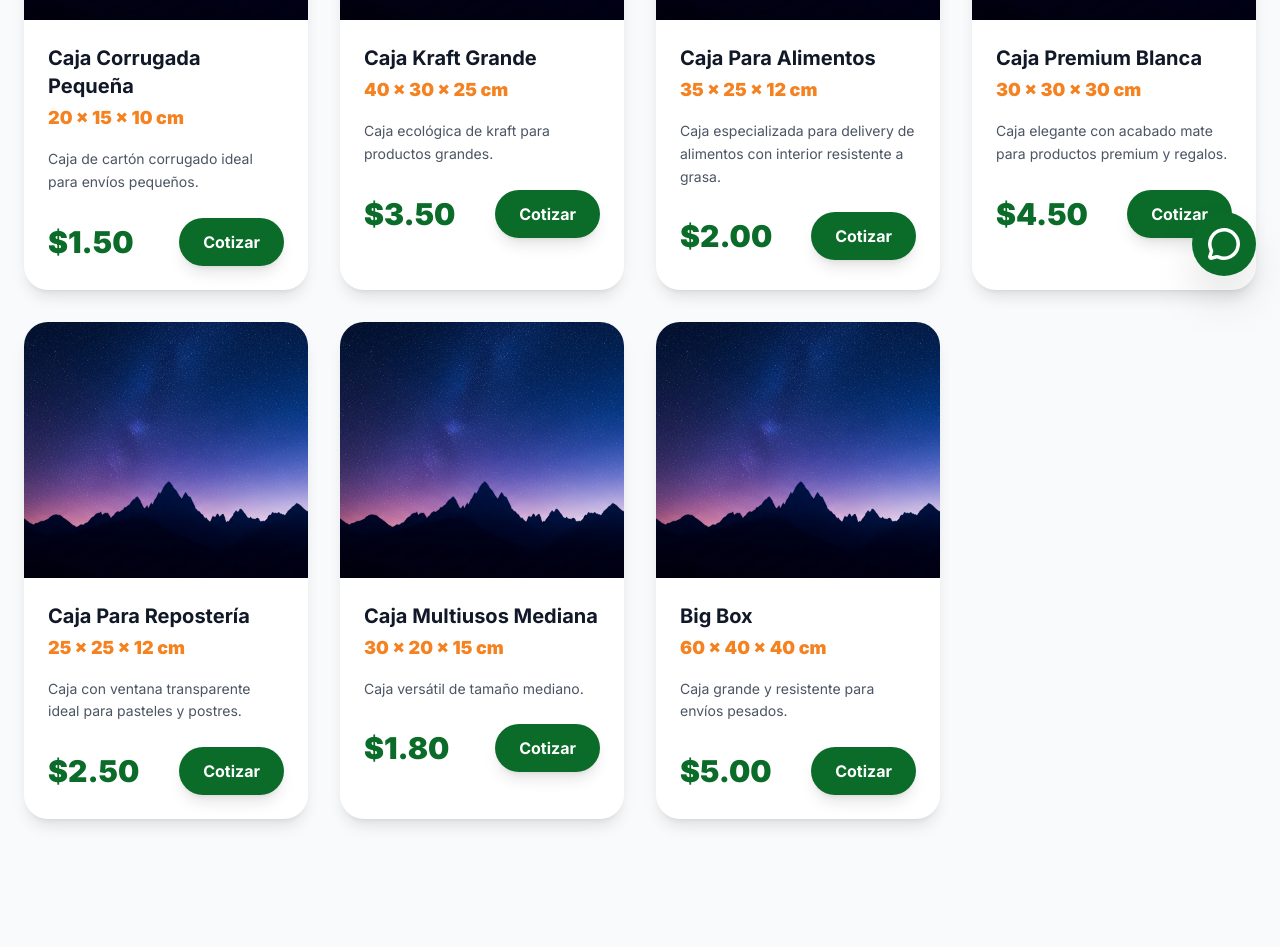
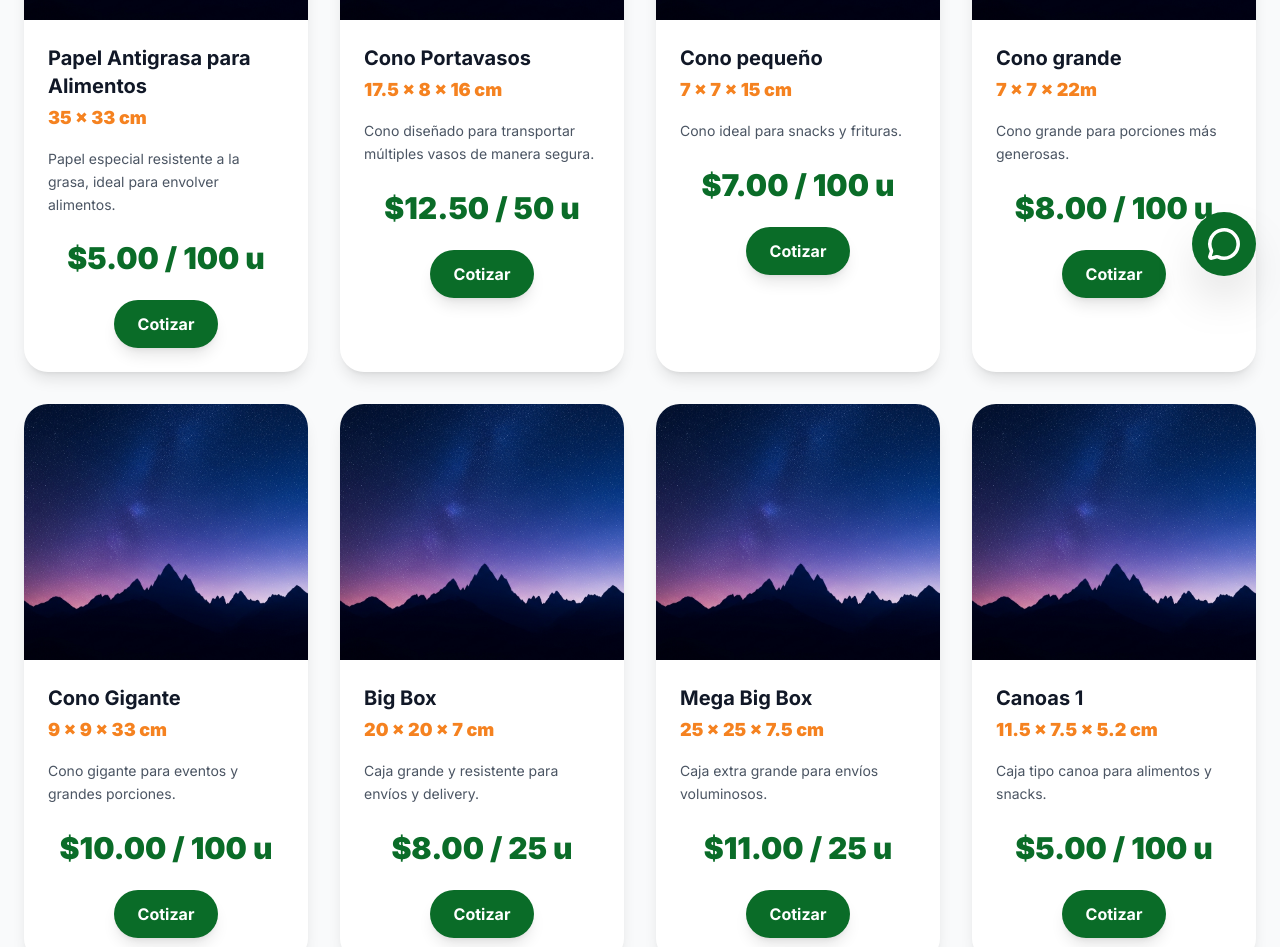
Before and after one commit to FelipeZapata137/Wayna-Web, a React (Vite) app: page /tienda in a window 1280 px wide. Shown: the part 500-1447 px from the top of the page. Built offline with nearby package versions, Linux system fonts and the light colour scheme.

Commit message:
Agregamos precios y detalles de los productos.
Pendiente:
1. Generar Secciones
2. Agregar fotos reales

```diff
--- a/src/components/Shop.jsx
+++ b/src/components/Shop.jsx
@@ -1,58 +1,375 @@
 const products = [
   {
     id: 1,
-    name: "Caja Corrugada Pequeña",
-    desc: "Caja de cartón corrugado ideal para envíos pequeños.",
-    dimensions: "20 x 15 x 10 cm",
-    price: 1.50,
+    name: "Papel Antigrasa para Alimentos",
+    desc: "Papel especial resistente a la grasa, ideal para envolver alimentos.",
+    dimensions: "35 x 33 cm",
+    price: 5.00,
+    units: 100,
     image: "/assets/arte.png",
   },
+  // Sección Conos
   {
     id: 2,
-    name: "Caja Kraft Grande",
-    desc: "Caja ecológica de kraft para productos grandes.",
-    dimensions: "40 x 30 x 25 cm",
-    price: 3.50,
+    name: "Cono Portavasos",
+    desc: "Cono diseñado para transportar múltiples vasos de manera segura.",
+    dimensions: "17.5 x 8 x 16 cm",
+    price: 12.50,
+    units: 50,
     image: "/assets/arte.png",
   },
   {
     id: 3,
-    name: "Caja Para Alimentos",
-    desc: "Caja especializada para delivery de alimentos con interior resistente a grasa.",
-    dimensions: "35 x 25 x 12 cm",
-    price: 2.00,
+    name: "Cono pequeño",
+    desc: "Cono ideal para snacks y frituras.",
+    dimensions: "7 x 7 x 15 cm",
+    price: 7.00,
+    units: 100,
     image: "/assets/arte.png",
   },
   {
     id: 4,
-    name: "Caja Premium Blanca",
-    desc: "Caja elegante con acabado mate para productos premium y regalos.",
-    dimensions: "30 x 30 x 30 cm",
-    price: 4.50,
+    name: "Cono grande",
+    desc: "Cono grande para porciones más generosas.",
+    dimensions: "7 x 7 x 22m",
+    price: 8.00,
+    units: 100,
     image: "/assets/arte.png",
   },
   {
     id: 5,
-    name: "Caja Para Repostería",
-    desc: "Caja con ventana transparente ideal para pasteles y postres.",
-    dimensions: "25 x 25 x 12 cm",
-    price: 2.50,
+    name: "Cono Gigante",
+    desc: "Cono gigante para eventos y grandes porciones.",
+    dimensions: "9 x 9 x 33 cm",
+    price: 10.00,
+    units: 100,
     image: "/assets/arte.png",
   },
   {
     id: 6,
-    name: "Caja Multiusos Mediana",
-    desc: "Caja versátil de tamaño mediano.",
-    dimensions: "30 x 20 x 15 cm",
-    price: 1.80,
+    name: "Big Box",
+    desc: "Caja grande y resistente para envíos y delivery.",
+    dimensions: "20 x 20 x 7 cm",
+    price: 8.00,
+    units: 25,
     image: "/assets/arte.png",
   },
   {
     id: 7,
-    name: "Big Box",
+    name: "Mega Big Box",
+    desc: "Caja extra grande para envíos voluminosos.",
+    dimensions: "25 x 25 x 7.5 cm",
+    price: 11.00,
+    units: 25,
+    image: "/assets/arte.png",
+  },
+  // Seccion Canoas
+  {
+    id: 8,
+    name: "Canoas 1",
+    desc: "Caja tipo canoa para alimentos y snacks.",
+    dimensions: "11.5 x 7.5 x 5.2 cm",
+    price: 5.00,
+    units: 100,
+    image: "/assets/arte.png",
+  },
+  {
+    id: 9,
+    name: "Canoa 2",
     desc: "Caja grande y resistente para envíos pesados.",
-    dimensions: "60 x 40 x 40 cm",
+    dimensions: "15 x 14 x 4 cm",
     price: 5.00,
+    units: 50,
+    image: "/assets/arte.png",
+  },
+  {
+    id: 10,
+    name: "Canoa 3",
+    desc: "Caja grande y resistente para envíos pesados.",
+    dimensions: "16.5 x 9 x 5 cm",
+    price: 5.50,
+    units: 50,
+    image: "/assets/arte.png",
+  },
+  {
+    id: 11,
+    name: "Canoa 4",
+    desc: "Caja grande y resistente para envíos pesados.",
+    dimensions: "20 x 20 x 4.5 cm",
+    price: 5.50,
+    units: 50,
+    image: "/assets/arte.png",
+  },
+  // Sección Contenedores
+  {
+    id: 12,
+    name: "Contenedor 1",
+    desc: "Contenedor ideal para alimentos y snacks.",
+    dimensions: "19 x 12 x 8 cm",
+    price: 5.75,
+    units: 25,
+    image: "/assets/arte.png",
+  },
+  {
+    id: 13,
+    name: "Contenedor 2",
+    desc: "Contenedor grande y resistente para envío de alimentos.",
+    dimensions: "17.5 x 15 x 8.5 cm",
+    price: 6.00,
+    units: 25,
+    image: "/assets/arte.png",
+  },
+  {
+    id: 14,
+    name: "Contenedor 3",
+    desc: "Contenedor grande y resistente para envío de alimentos.",
+    dimensions: "9 x 7 x 10.5 cm",
+    price: 6.50,
+    units: 25,
+    image: "/assets/arte.png",
+  },
+  {
+    id: 15,
+    name: "Porta Papas Grande",
+    desc: "Contenedor ideal para papas fritas y snacks.",
+    dimensions: "7.5 x 2.5 x 15.5 cm",
+    price: 8.50,
+    units: 100,
+    image: "/assets/arte.png",
+  },
+  {
+    id: 16,
+    name: "Porta Papas Pequeño",
+    desc: "Contenedor ideal para papas fritas y snacks.",
+    dimensions: "6 x 3 x 11 cm",
+    price: 6.50,
+    units: 100,
+    image: "/assets/arte.png",
+  },
+  {
+    id: 17,
+    name: "Porta Hot Dog",
+    desc: "Contenedor diseñado para hot dogs y similares.",
+    dimensions: "18 x 6 x 4 cm",
+    price: 5.50,
+    units: 100,
+    image: "/assets/arte.png",
+  },
+  {
+    id: 18,
+    name: "Porta Hamburguesa",
+    desc: "Contenedor diseñado para hamburguesas y similares.",
+    dimensions: "9 x 5 x 9 cm",
+    price: 5.50,
+    units: 100,
+    image: "/assets/arte.png",
+  },
+  {
+    id: 19,
+    name: "Porta Vasos",
+    desc: "Contenedor diseñado para transportar vasos de manera segura.",
+    dimensions: "18 x 8 x 17 cm",
+    price: 5.50,
+    units: 25,
+    image: "/assets/arte.png",
+  },
+  // Seccion Bandejas Bocaditos
+  {
+    id: 20,
+    name: "Bandeja Bocaditos Alta",
+    desc: "Bandeja ideal para servir bocaditos y aperitivos.",
+    dimensions: "27 x 18 x 8 cm",
+    price: 6.00,
+    units: 25,
+    image: "/assets/arte.png",
+  },
+  {
+    id: 21,
+    name: "Bandeja Bocaditos Baja",
+    desc: "Bandeja ideal para servir bocaditos y aperitivos.",
+    dimensions: "27.5 x 18.5 x 3 cm",
+    price: 4.50,
+    units: 25,
+    image: "/assets/arte.png",
+  },
+  {
+    id: 22,
+    name: "Lonchera",
+    desc: "Contenedor ideal para llevar almuerzos y snacks.",
+    dimensions: "20 x 12 x 13 cm",
+    price: 15.00,
+    units: 50,
+    image: "/assets/arte.png",
+  },
+  {
+    id: 23,
+    name: "Cajita Cuadrada",
+    desc: "Contenedor ideal para pequeños alimentos y snacks.",
+    dimensions: "12 x 12 x 8 cm",
+    price: 7.00,
+    units: 50,
+    image: "/assets/arte.png",
+  },
+  {
+    id: 24,
+    name: "Cajita Rectangular",
+    desc: "Contenedor ideal para pequeños alimentos y snacks.",
+    dimensions: "14 x 9.5 x 7 cm",
+    price: 7.00,
+    units: 50,
+    image: "/assets/arte.png",
+  },
+  {
+    id: 25,
+    name: "Caja Combos",
+    desc: "Caja ideal para combos de alimentos y snacks.",
+    dimensions: "27 x 18 x 8 cm",
+    price: 8.50,
+    units: 25,
+    image: "/assets/arte.png",
+  },
+  {
+    id: 26,
+    name: "Stickers Personalizados",
+    desc: "Stickers personalizados para tus empaques y productos.",
+    dimensions: "5 x 5 cm",
+    price: 2.00,
+    units: 40,
+    image: "/assets/arte.png",
+  },
+  {
+    id: 27,
+    name: "Caja de 1 Cupcake",
+    desc: "Caja ideal para transportar un cupcake de manera segura.",
+    dimensions: "10 x 10 x 10 cm",
+    price: 5.50, // Recotizar precio
+    units: 25,
+    image: "/assets/arte.png",
+  },
+  {
+    id: 28,
+    name: "Caja de 3 o 4 Cupcakes sin Ventana",
+    desc: "Caja ideal para transportar tres cupcakes de manera segura.",
+    dimensions: "17.5 x 15 x 8.5 cm",
+    price: 8.50,
+    units: 25,
+    image: "/assets/arte.png",
+  },
+  {
+    id: 29,
+    name: "Caja de 3 o 4 Cupcakes con Ventana",
+    desc: "Caja ideal para transportar tres cupcakes con ventana para mejor presentación.",
+    dimensions: "17.5 x 15 x 8.5 cm",
+    price: 13.50,
+    units: 25,
+    image: "/assets/arte.png",
+  },
+  {
+    id: 30,
+    name: "Caja de 6 Cupcakes sin Ventana",
+    desc: "Caja ideal para transportar seis cupcakes de manera segura.",
+    dimensions: "27 x 18 x 8 cm",
+    price: 10.00,
+    units: 25,
+    image: "/assets/arte.png",
+  },
+  // Cajas con Ventana
+  {
+    id: 31,
+    name: "Mini Box con Ventana",
+    desc: "Caja pequeña con ventana para pequeños productos.",
+    dimensions: "23 x 4.5 x 4.5 cm",
+    price: 5.50, // Recotizar precio
+    units: 25,
+    image: "/assets/arte.png",
+  },
+  {
+    id: 32,
+    name: "Box 1 con Ventana",
+    desc: "Caja mediana con ventana para productos variados.",
+    dimensions: "19 x 12 x 8 cm",
+    price: 11.50,
+    units: 25,
+    image: "/assets/arte.png",
+  },
+  {
+    id: 33,
+    name: "Box 2 con Ventana",
+    desc: "Caja grande con ventana para productos variados.",
+    dimensions: "17.5 x 15.5 x 8.5 cm",
+    price: 12.00,
+    units: 25,
+    image: "/assets/arte.png",
+  },
+  {
+    id: 34,
+    name: "Box 3 con Ventana",
+    desc: "Caja extra grande con ventana para productos variados.",
+    dimensions: "20 x 20 x 7 cm",
+    price: 13.00,
+    units: 25,
+    image: "/assets/arte.png",
+  },
+  {
+    id: 35,
+    name: "Box 4 con Ventana",
+    desc: "Caja gigante con ventana para productos variados.",
+    dimensions: "27 x 18 x 8 cm",
+    price: 14.00,
+    units: 25,
+    image: "/assets/arte.png",
+  },
+  {
+    id: 36,
+    name: "Box 5 con Ventana",
+    desc: "Caja extra gigante con ventana para productos variados.",
+    dimensions: "10 x 10 x 10 cm",
+    price: 5.50, // Recotizar precio
+    units: 25,
+    image: "/assets/arte.png",
+  },
+  {
+    id: 37,
+    name: "Caja para Botella de Vino sin Impresión",
+    desc: "Contenedor diseñado para botellas de vino y similares.",
+    dimensions: "8.5 x 8.5 x 38 cm",
+    price: 4.75,
+    units: 12,
+    image: "/assets/arte.png",
+  },
+  {
+    id: 38,
+    name: "Caja para Botella de Vino con Impresió Genérica",
+    desc: "Contenedor diseñado para botellas de vino y similares.",
+    dimensions: "8.5 x 8.5 x 38 cm",
+    price: 5.00,
+    units: 12,
+    image: "/assets/arte.png",
+  },
+  {
+    id: 39,
+    name: "Porta Pizza",
+    desc: "Contenedor diseñado para transportar porciones de pizzas de manera segura.",
+    dimensions: "14 x 20 x 1.5 cm",
+    price: 5.00,
+    units: 100,
+    image: "/assets/arte.png",
+  },
+
+  // Cajas de Pizza Kraft varios tamaños
+  // Implementar la lógica para los diferentes tamaños
+  // ( {17 x 17 cm [ $ 0,27 / u ]} - {20 x 20 cm [ $ 0,29 / u ]} - {22 x 22 cm [ $ 0,32 / u ]} - {26 x 26 cm [ $ 0,38 / u ]}
+  //   {29 x 29 cm [ $ 0,41 / u ]} - {31.5 x 31.5 cm [ $ 0,47 / u ]} - {34 x 34 cm [ $ 0,52 / u ]} - {36.5 x 36.5 cm [ $ 0,55 / u ]}
+  //   {37.8 x 37.8 cm [ $ 0,59 / u ]} - {40 x 40 cm [ $ 0,60 / u ]} - {42 x 42 cm [ $ 0,67 / u ]} - {45 x 45 cm [ $ 0,82 / u ]}
+  //   {48 x 48 cm [ $ 0,84 / u ]} - {52 x 52 cm [ $ 0,92 / u ]} ) x 4.2 cm de alto
+
+  {
+    id: 40,
+    name: "Cajas de Pizza sin Impresión color Kraft",
+    desc: "Contenedor diseñado para hot dogs y similares.",
+    dimensions: "18 x 6 x 4 cm",
+    price: 5.50,
+    units: 100,
     image: "/assets/arte.png",
   },
 ]
@@ -61,12 +378,12 @@ const WHATSAPP_NUMBER = "593979116621"
 const ORANGE_COLOR = "#F58220"
 
 export default function Shop() {
-  const handleCotizar = (productName, productPrice, dimensions) => {
+  const handleCotizar = (productName, productPrice, productDimensions, productUnits) => {
     const message = encodeURIComponent(
       `¡Hola Wayna! \n\nEstoy interesado(a) en:\n\n` +
       `Producto: *${productName}*\n` +
-      `Medidas: *${dimensions}*\n` +
-      `Precio: *$${productPrice.toFixed(2)}*\n\n` +
+      `Medidas: *${productDimensions}*\n` +
+      `Precio: *$${productPrice.toFixed(2)} / ${productUnits} unidades*\n\n` +
       `Quisiera más información acerca de tiempos de entrega y cotizar por un número de paquetes de: `
     )
 
@@ -112,13 +429,14 @@ export default function Shop() {
                   {product.desc}
                 </p>
 
-                <div className="flex items-center justify-between">
+                <div className="flex items-center justify-center">
                   <span className="text-3xl font-black text-wayna-green">
-                    ${product.price.toFixed(2)}
+                    ${product.price.toFixed(2)} / {product.units} u
                   </span>
-
-                  <button
-                    onClick={() => handleCotizar(product.name, product.price, product.dimensions)}
+                </div>
+                <div className="mt-6 flex items-center justify-center">
+                <button
+                    onClick={() => handleCotizar(product.name, product.price, product.dimensions, product.units)}
                     className="bg-wayna-green text-white px-6 py-3 rounded-full font-bold flex items-center gap-2 hover:bg-[#F58220] transition shadow-lg hover:shadow-xl transform hover:-translate-y-0.5"
                   >
                     Cotizar
```
